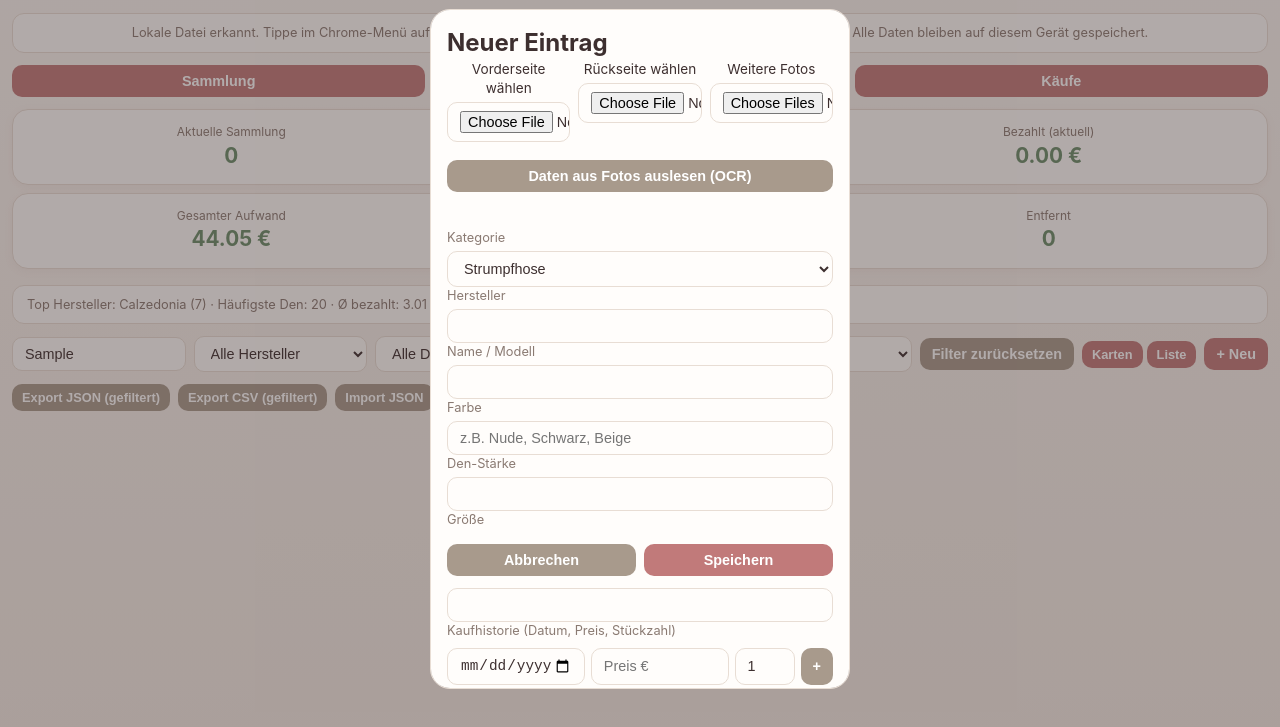
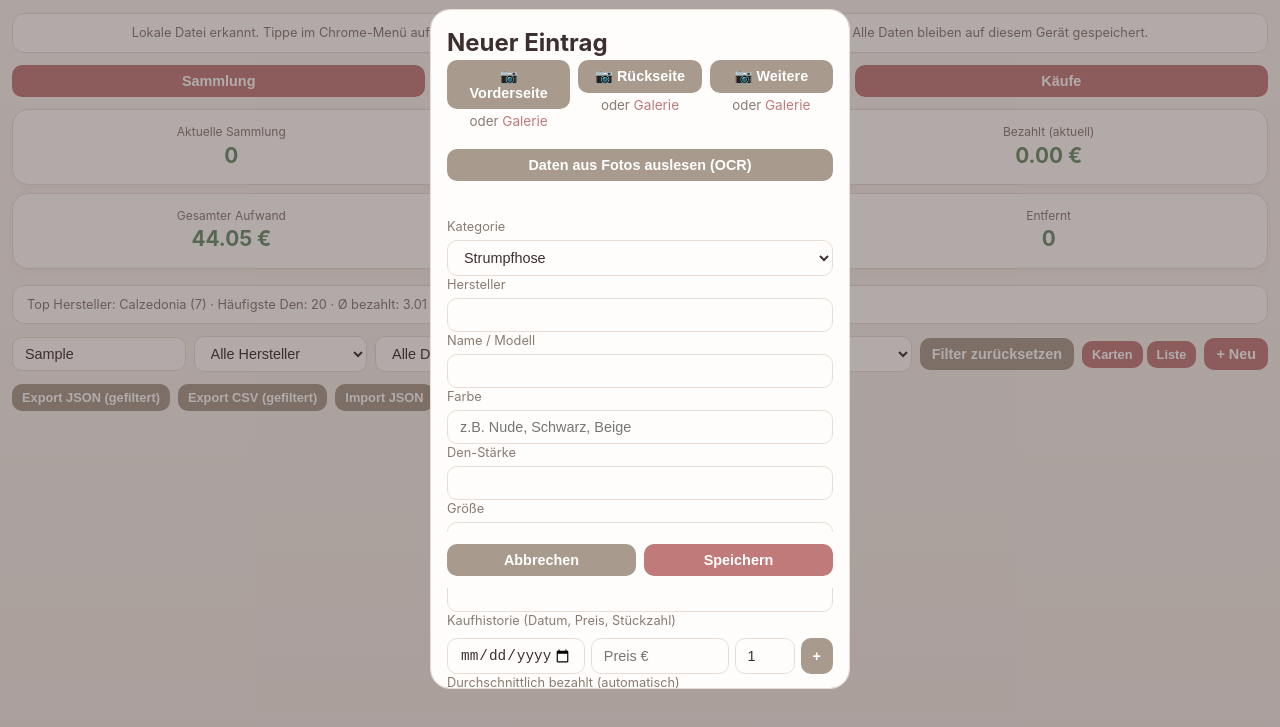
Before and after one commit to Seas99/Strumpfhosen-Sammlung, a plain HTML site: page index.html in a window 1280 px wide. Both pictures are taken after typing "Sample" into the empty fields and a click on the button "+ Neu". Shown: the part 51-778 px from the top of the page. Drawn offline with Linux system fonts and the light colour scheme.

Commit message:
Add files via upload

```diff
--- a/index.html
+++ b/index.html
@@ -237,18 +237,21 @@ tr.removed { opacity: 0.55; }
       <input type="hidden" id="editId">
 
       <div class="photo-controls">
-        <label>
-          Vorderseite wählen<br>
-          <input type="file" accept="image/*" onchange="previewFromFile(this, 'front')" style="margin-top:4px; width:100%;">
-        </label>
-        <label>
-          Rückseite wählen<br>
-          <input type="file" accept="image/*" onchange="previewFromFile(this, 'back')" style="margin-top:4px; width:100%;">
-        </label>
-        <label>
-          Weitere Fotos<br>
-          <input type="file" accept="image/*" multiple onchange="previewFromFile(this, 'extra')" style="margin-top:4px; width:100%;">
-        </label>
+        <div style="flex:1; text-align:center;">
+          <button type="button" class="secondary" onclick="document.getElementById('camFront').click()" style="width:100%;">📷 Vorderseite</button>
+          <input type="file" id="camFront" accept="image/*" capture="environment" onchange="previewFromFile(this, 'front')" style="display:none;">
+          <br><small style="color:var(--muted);">oder <label style="color:var(--accent); cursor:pointer;"><input type="file" accept="image/*" onchange="previewFromFile(this, 'front')" style="display:none;">Galerie</label></small>
+        </div>
+        <div style="flex:1; text-align:center;">
+          <button type="button" class="secondary" onclick="document.getElementById('camBack').click()" style="width:100%;">📷 Rückseite</button>
+          <input type="file" id="camBack" accept="image/*" capture="environment" onchange="previewFromFile(this, 'back')" style="display:none;">
+          <br><small style="color:var(--muted);">oder <label style="color:var(--accent); cursor:pointer;"><input type="file" accept="image/*" onchange="previewFromFile(this, 'back')" style="display:none;">Galerie</label></small>
+        </div>
+        <div style="flex:1; text-align:center;">
+          <button type="button" class="secondary" onclick="document.getElementById('camExtra').click()" style="width:100%;">📷 Weitere</button>
+          <input type="file" id="camExtra" accept="image/*" capture="environment" multiple onchange="previewFromFile(this, 'extra')" style="display:none;">
+          <br><small style="color:var(--muted);">oder <label style="color:var(--accent); cursor:pointer;"><input type="file" accept="image/*" multiple onchange="previewFromFile(this, 'extra')" style="display:none;">Galerie</label></small>
+        </div>
       </div>
       <div class="photo-preview" id="photoPreview"></div>
       <button type="button" class="secondary" onclick="runOCR()" style="width:100%; margin-bottom:10px;">Daten aus Fotos auslesen (OCR)</button>
@@ -306,7 +309,7 @@ tr.removed { opacity: 0.55; }
 
 <script src="https://cdn.jsdelivr.net/npm/tesseract.js@5/dist/tesseract.min.js"></script>
 <script>
-const STORAGE_KEY = "strumpfhose_sammlung_v10";
+const STORAGE_KEY = "strumpfhose_sammlung_v11";
 const BACKUP_KEY = "strumpfhose_backup";
 
 const defaultItems = [
```
